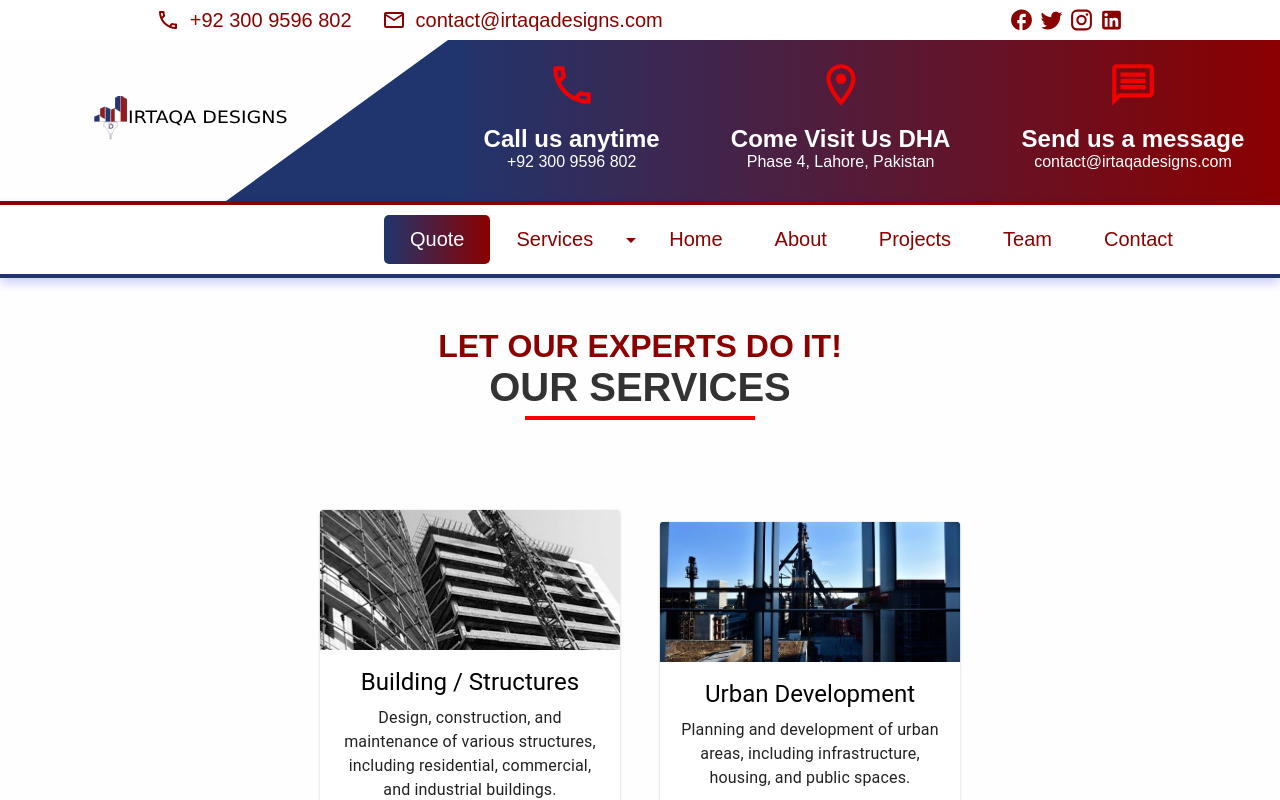
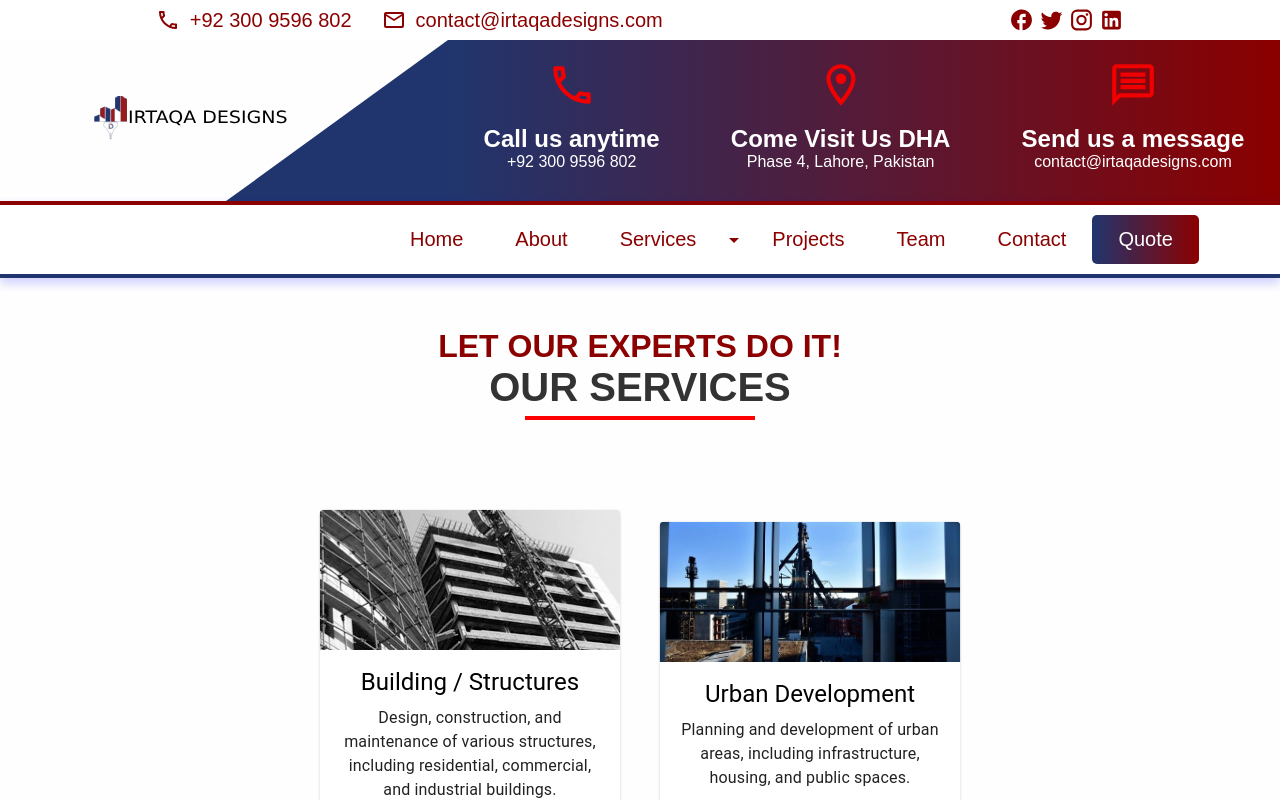
Before and after one commit to shahiryarverified/irtaqa-designs, a React (Create React App) app: page /services in a window 1280 px wide. Shown: the top 800 px of the page. Built offline with nearby package versions, Linux system fonts and the light colour scheme.

Commit message:
Made Changes to the NavBar.js

```diff
--- a/src/components/NavBar/NavBar.js
+++ b/src/components/NavBar/NavBar.js
@@ -55,15 +55,18 @@ const NavBar = () => {
         </button>
       </div>
       <div className={isOpen ? "menu open" : "menu"}>
+        {navLinks.map((link, index) => {
+          if (link.name === "About") {
+            return (
+              <React.Fragment key={index}>
                 <Link
-          to="/quote"
-          id="quoteButton"
+                  to={link.to}
                   onClick={() => {
                     setIsOpen(false);
                     window.scrollTo({ top: 0, behavior: "smooth" });
                   }}
                 >
-          Quote
+                  {link.name}
                 </Link>
                 <div
                   className="navbar-with-submenu"
@@ -90,10 +93,10 @@ const NavBar = () => {
                       className="services-menu"
                       style={{ height: `${services.length * 50 + 60}px` }} // Set the height dynamically with additional padding
                     >
-              {services.map((service, index) => (
+                      {services.map((service, serviceIndex) => (
                         <Link
-                  key={index}
-                  to={`/service/${index + 1}`}
+                          key={serviceIndex}
+                          to={`/service/${serviceIndex + 1}`}
                           onClick={() => {
                             setIsOpen(false);
                             window.scrollTo({ top: 0, behavior: "smooth" });
@@ -105,7 +108,10 @@ const NavBar = () => {
                     </div>
                   )}
                 </div>
-        {navLinks.map((link, index) => (
+              </React.Fragment>
+            );
+          } else {
+            return (
               <Link
                 key={index}
                 to={link.to}
@@ -116,7 +122,19 @@ const NavBar = () => {
               >
                 {link.name}
               </Link>
-        ))}
+            );
+          }
+        })}
+        <Link
+          to="/quote"
+          id="quoteButton"
+          onClick={() => {
+            setIsOpen(false);
+            window.scrollTo({ top: 0, behavior: "smooth" });
+          }}
+        >
+          Quote
+        </Link>
       </div>
     </div>
   );
```
Lines whose indentation alone changed are shown as unchanged.
